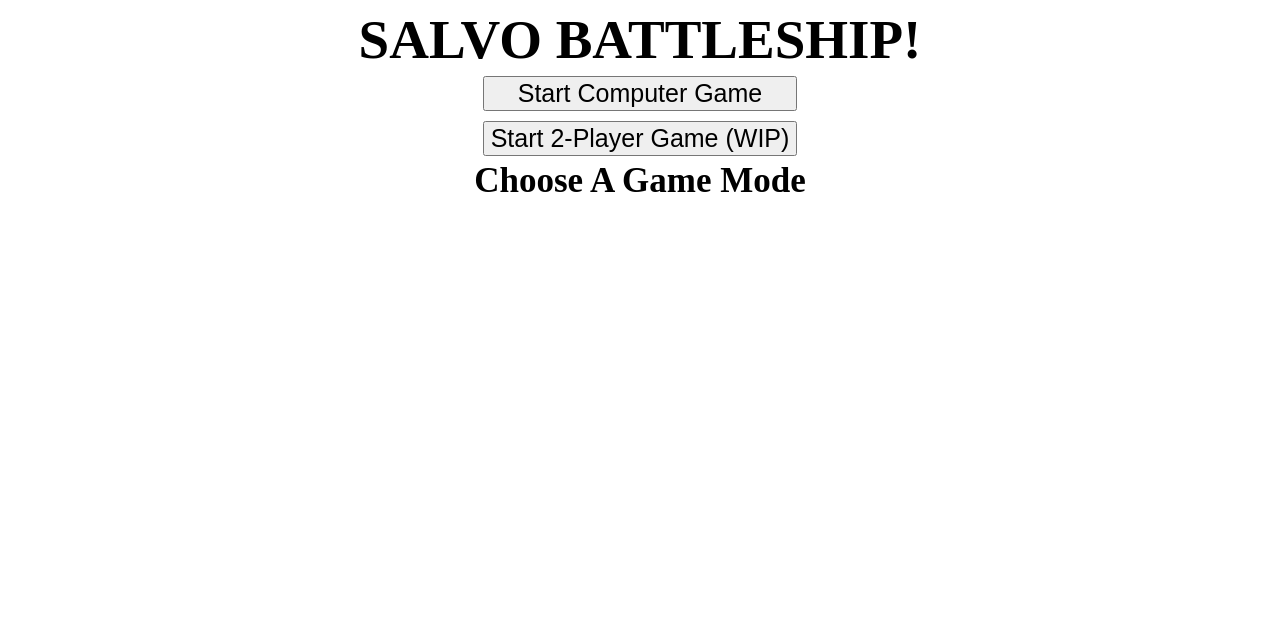
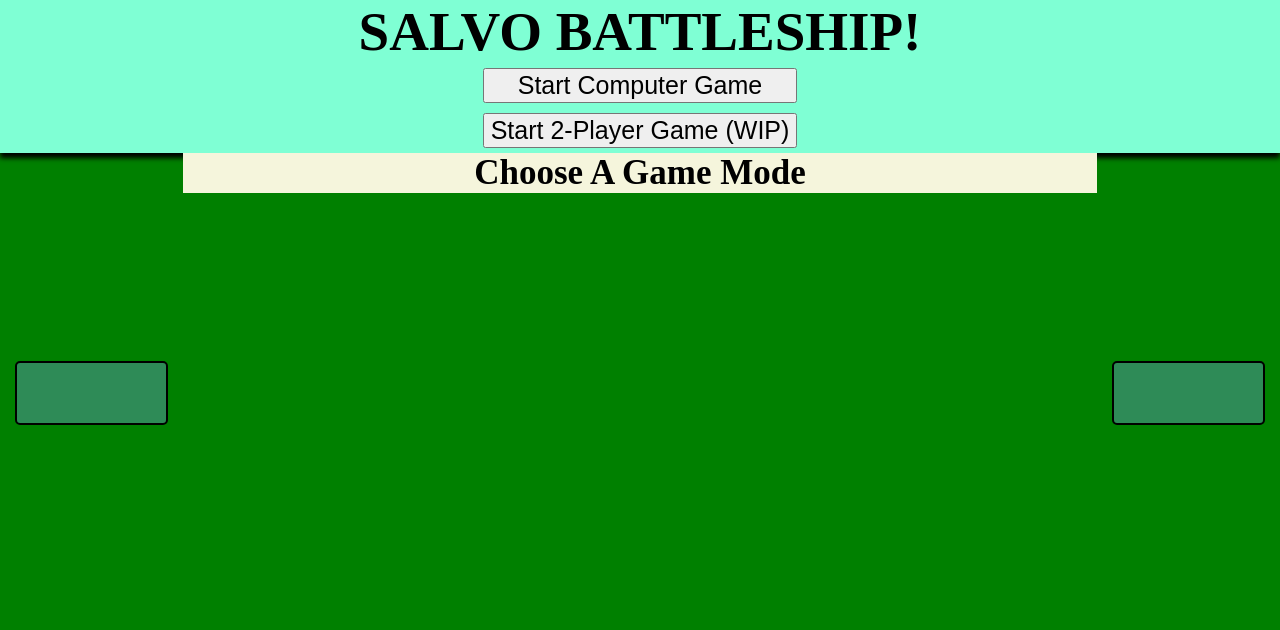
Before and after one commit to Kagemori/odin-battleship, a website built with webpack: page src/template.html in a window 1280 px wide. Shown: the top 630 px of the page. Built offline with nearby package versions, Linux system fonts and the light colour scheme.

Commit message:
Add styling to page

```diff
--- a/src/css/styles.css
+++ b/src/css/styles.css
@@ -1,8 +1,16 @@
+body {
+    margin: 0px;
+    background-color: green;
+}
+
 header {
     display: flex;
     flex-direction: column;
     justify-content: center;
     align-items: center;
+
+    background-color: aquamarine;
+    box-shadow: 0px 5px 5px black;
 }
 
 #title {
@@ -35,6 +43,8 @@ header {
     text-align: center;
     font-size: 35px;
     font-weight: bold;
+
+    background-color: beige;
 }
 
 #gameboard-containers{
@@ -49,6 +59,14 @@ header {
 #p1-info, #p2-info {
     display: flex;
     flex-direction: column;
+
+    background-color: seagreen;
+
+    border-radius: 5px;
+    border: 2px solid black;
+    margin: 15px;
+
+    color: white;
 }
 
 #p1-info {
@@ -67,11 +85,13 @@ header {
 
 #p1-name, #p2-name {
     font-size: 40px;
+    margin: 15px 0px;
 }
 
 #p1-ships, #p2-ships {
     display: flex;
     flex-direction: column;
+    margin: 15px 0px;
 }
 
 .p1-tileinfo {
@@ -90,6 +110,8 @@ header {
     /* grid-template-columns: repeat(10,1fr);
     grid-template-rows: repeat(10,1fr); */
     grid-column: 1;
+
+    background-color: white;
 }
 
 #p2-gameboard {
@@ -99,6 +121,8 @@ header {
     /* grid-template-columns: repeat(10,1fr);
     grid-template-rows: repeat(10,1fr); */
     grid-column: 3;
+
+    background-color: white;
 }
 
 #match-option {
@@ -127,9 +151,10 @@ header {
     width:10%;
     aspect-ratio: 1/1;
     box-sizing: border-box;
+    border-radius: 5px;
 }
 
-.p2-tileshotinfo {
+.p1-tileshotinfo, .p2-tileshotinfo {
     background-color: aquamarine;
 }
 
```
